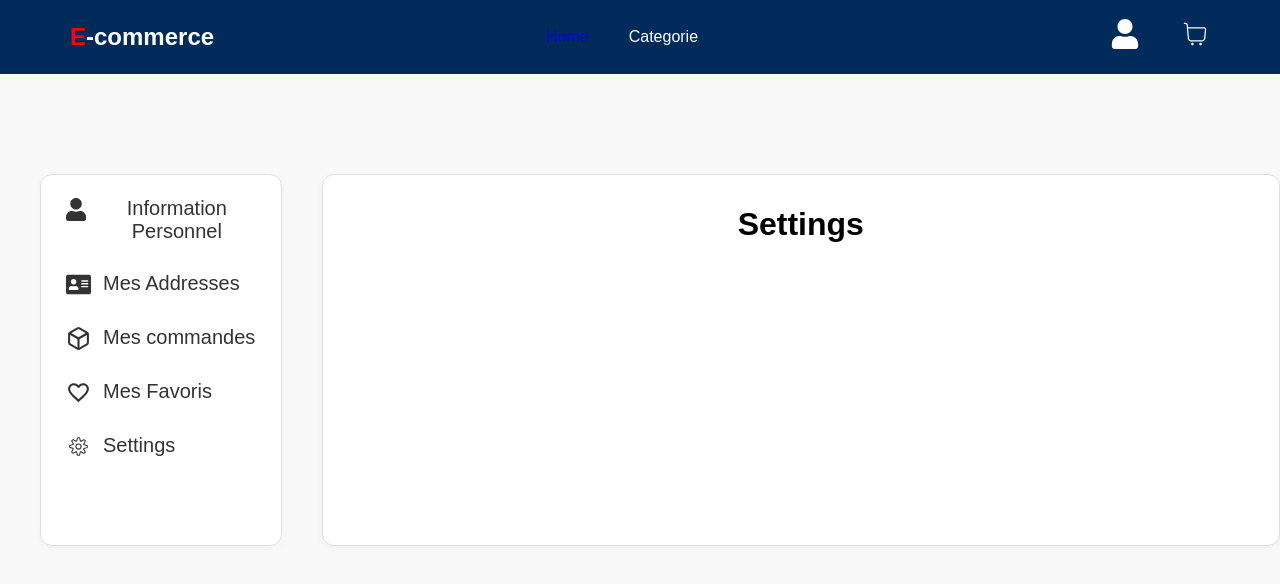
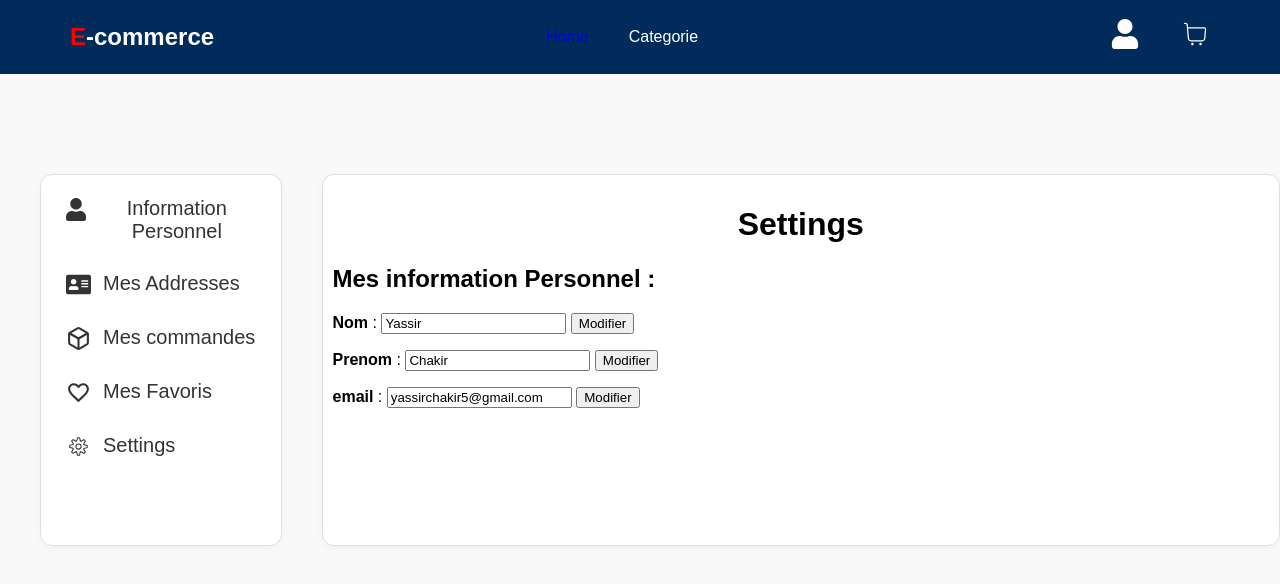
Before and after one commit to yassirchakir5/e-commerce--projet-, a React (Create React App) app: page /infos in a window 1280 px wide. Both pictures are taken after a click on the button "Settings". Shown: the top 584 px of the page. Built offline with nearby package versions, Linux system fonts and the light colour scheme.

Commit message:
add settings

```diff
--- a/src/component/infos.js
+++ b/src/component/infos.js
@@ -68,6 +68,14 @@ class Infos extends Component{
                     numtel: "0679593058"
                 }
             ],
+            mesinfos: {
+                name: "Yassir",
+                prenom: "Chakir",
+                email: "yassirchakir5@gmail.com",
+                addresse: "Ouled teima dounia 2",
+                CNE: "JT117484",
+                numtel: "0777040217"
+            },
             a: null,
             editIndex: null,
             iscardaction: false,
@@ -205,12 +213,12 @@ class Infos extends Component{
                         {this.state.actuelle === "infos" && (
                             <div>
                                 <h1>Mes informations Personnel</h1>
-                                <p className="pad"><strong>Nom </strong> : Yassir</p>
-                                <p className="pad"><strong>Prenom </strong> : Chakir</p>
-                                <p className="pad"><strong>email </strong> :yassirchakir5@gmail.com</p>
-                                <p className="pad"><strong>adresse de livraison </strong> : Ouled teima dounia 2</p>
-                                <p className="pad"><strong>CNE </strong> : JT117484</p>
-                                <p className="pad"><strong>Numéro de téléphone </strong> : 0777040217</p>
+                                <p className="pad"><strong>Nom </strong> : {this.state.mesinfos.name}</p>
+                                <p className="pad"><strong>Prenom </strong> : {this.state.mesinfos.prenom}</p>
+                                <p className="pad"><strong>email </strong> :{this.state.mesinfos.email}</p>
+                                <p className="pad"><strong>adresse de livraison </strong> : {this.state.mesinfos.addresse}</p>
+                                <p className="pad"><strong>CNE </strong> : {this.state.mesinfos.CNE}</p>
+                                <p className="pad"><strong>Numéro de téléphone </strong> : {this.state.mesinfos.numtel}</p>
                             </div>
                         )}
                         {this.state.actuelle === "adre" && (
@@ -350,7 +358,12 @@ class Infos extends Component{
                         {this.state.actuelle === "set" && (
                             <div>
                                 <h1>Settings</h1>
-
+                                <div>
+                                    <h2 style={{textAlign: 'left'}}>Mes information Personnel : </h2>
+                                    <p><strong>Nom </strong>: <input type="text" value={this.state.mesinfos.name} /> <button>Modifier</button> </p>
+                                    <p><strong>Prenom </strong>: <input type="text" value={this.state.mesinfos.prenom} /> <button>Modifier</button> </p>
+                                    <p><strong>email </strong>: <input type="email" value={this.state.mesinfos.email} /> <button>Modifier</button> </p>
+                                </div>
                             </div>
                         )}
                     </div>
```
